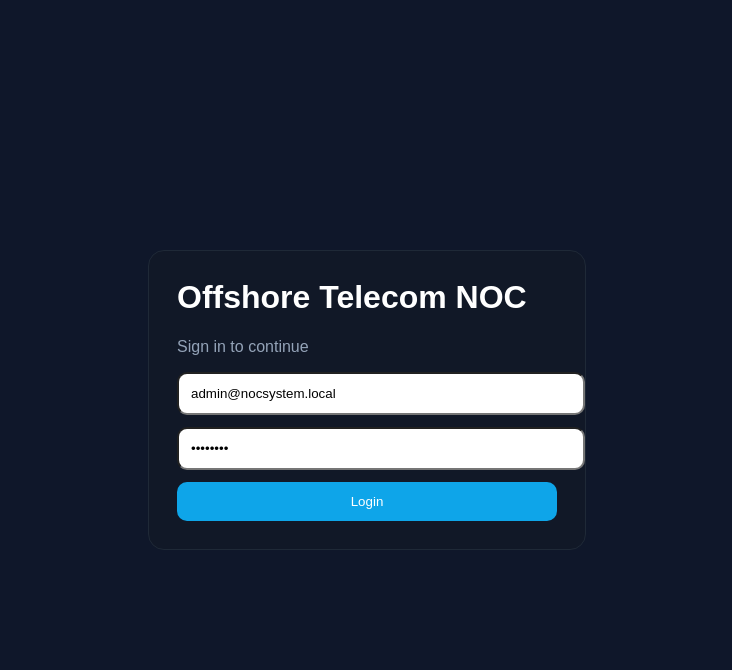
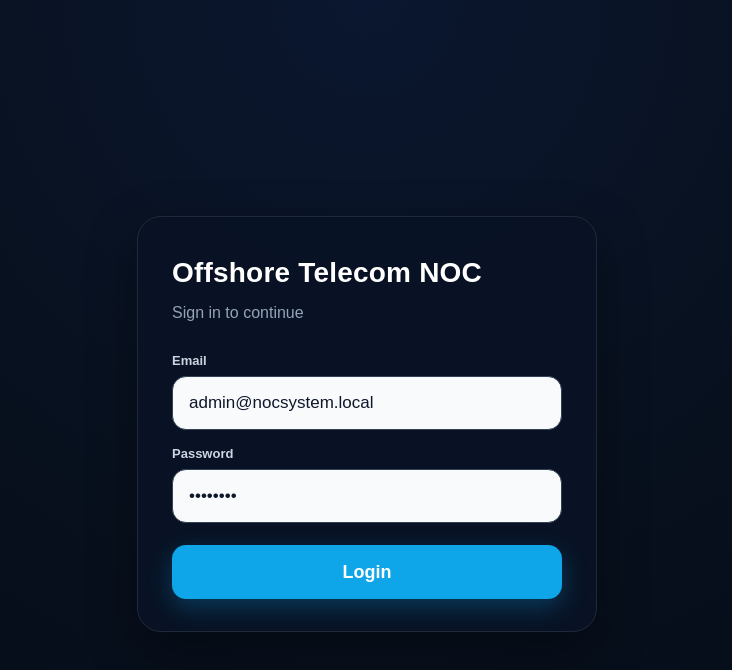
Before and after one commit to FaustinoJP/Offshore-telecom-noc-FRONTEND, a Next.js app: page /login in a window 1280 px wide. Shown: the top 670 px of the page, without its empty margins (273-1005 px from the left). Built offline with nearby package versions, Linux system fonts and the light colour scheme.

Commit message:
Update page.js

```diff
--- a/app/login/page.js
+++ b/app/login/page.js
@@ -10,17 +10,21 @@ export default function LoginPage() {
   const [email, setEmail] = useState("admin@nocsystem.local");
   const [password, setPassword] = useState("admin123");
   const [error, setError] = useState("");
+  const [loading, setLoading] = useState(false);
 
   async function handleSubmit(e) {
     e.preventDefault();
     setError("");
+    setLoading(true);
 
     try {
       const result = await login(email, password);
       saveToken(result.data.token);
       router.push("/dashboard");
     } catch (err) {
-      setError(err.message);
+      setError(err.message || "Login failed");
+    } finally {
+      setLoading(false);
     }
   }
 
@@ -28,58 +32,169 @@ export default function LoginPage() {
     <main
       style={{
         minHeight: "100vh",
-        display: "flex",
-        alignItems: "center",
-        justifyContent: "center",
-        background: "#0f172a",
+        display: "grid",
+        placeItems: "center",
+        background:
+          "radial-gradient(circle at top, #0b1730 0%, #08111f 45%, #050b16 100%)",
+        padding: 24,
+      }}
+    >
+      <div
+        style={{
+          width: "100%",
+          maxWidth: 460,
         }}
       >
         <form
           onSubmit={handleSubmit}
           style={{
-          width: 380,
-          background: "#111827",
-          padding: 28,
-          borderRadius: 16,
+            width: "100%",
+            background: "rgba(9, 18, 37, 0.96)",
             border: "1px solid #1f2937",
+            borderRadius: 24,
+            padding: "40px 34px 32px",
+            boxShadow: "0 18px 50px rgba(0,0,0,0.35)",
             color: "white",
+            boxSizing: "border-box",
           }}
         >
-        <h1 style={{ marginTop: 0 }}>Offshore Telecom NOC</h1>
-        <p style={{ color: "#94a3b8" }}>Sign in to continue</p>
+          <div style={{ marginBottom: 28 }}>
+            <h1
+              style={{
+                margin: 0,
+                fontSize: 28,
+                fontWeight: 800,
+                lineHeight: 1.15,
+                letterSpacing: 0.2,
+              }}
+            >
+              Offshore Telecom NOC
+            </h1>
+
+            <p
+              style={{
+                margin: "12px 0 0 0",
+                color: "#94a3b8",
+                fontSize: 16,
+                lineHeight: 1.5,
+              }}
+            >
+              Sign in to continue
+            </p>
+          </div>
+
+          <div style={{ display: "grid", gap: 16 }}>
+            <div>
+              <label
+                htmlFor="email"
+                style={{
+                  display: "block",
+                  marginBottom: 8,
+                  fontSize: 13,
+                  fontWeight: 600,
+                  color: "#cbd5e1",
+                }}
+              >
+                Email
+              </label>
 
               <input
+                id="email"
+                type="email"
                 value={email}
                 onChange={(e) => setEmail(e.target.value)}
                 placeholder="Email"
-          style={{ width: "100%", padding: 12, marginBottom: 12, borderRadius: 10 }}
+                autoComplete="email"
+                style={{
+                  width: "100%",
+                  height: 54,
+                  borderRadius: 14,
+                  border: "1px solid #334155",
+                  background: "#f8fafc",
+                  color: "#0f172a",
+                  fontSize: 17,
+                  padding: "0 16px",
+                  outline: "none",
+                  boxSizing: "border-box",
+                }}
               />
+            </div>
+
+            <div>
+              <label
+                htmlFor="password"
+                style={{
+                  display: "block",
+                  marginBottom: 8,
+                  fontSize: 13,
+                  fontWeight: 600,
+                  color: "#cbd5e1",
+                }}
+              >
+                Password
+              </label>
 
               <input
+                id="password"
                 type="password"
                 value={password}
                 onChange={(e) => setPassword(e.target.value)}
                 placeholder="Password"
-          style={{ width: "100%", padding: 12, marginBottom: 12, borderRadius: 10 }}
+                autoComplete="current-password"
+                style={{
+                  width: "100%",
+                  height: 54,
+                  borderRadius: 14,
+                  border: "1px solid #334155",
+                  background: "#f8fafc",
+                  color: "#0f172a",
+                  fontSize: 17,
+                  padding: "0 16px",
+                  outline: "none",
+                  boxSizing: "border-box",
+                }}
               />
+            </div>
+          </div>
 
-        {error ? <p style={{ color: "#f87171" }}>{error}</p> : null}
+          {error ? (
+            <div
+              style={{
+                marginTop: 16,
+                padding: "12px 14px",
+                borderRadius: 12,
+                background: "rgba(127, 29, 29, 0.22)",
+                border: "1px solid rgba(248, 113, 113, 0.35)",
+                color: "#fca5a5",
+                fontSize: 14,
+              }}
+            >
+              {error}
+            </div>
+          ) : null}
 
           <button
             type="submit"
+            disabled={loading}
             style={{
+              marginTop: 22,
               width: "100%",
-            padding: 12,
-            borderRadius: 10,
+              height: 54,
+              borderRadius: 14,
               border: "none",
-            background: "#0ea5e9",
+              background: loading ? "#38bdf8aa" : "#0ea5e9",
               color: "white",
-            cursor: "pointer",
+              fontSize: 18,
+              fontWeight: 700,
+              cursor: loading ? "not-allowed" : "pointer",
+              transition: "all 0.2s ease",
+              boxShadow: "0 8px 24px rgba(14,165,233,0.28)",
             }}
           >
-          Login
+            {loading ? "Signing in..." : "Login"}
           </button>
         </form>
+      </div>
     </main>
   );
 }
```
Lines whose indentation alone changed are shown as unchanged.
